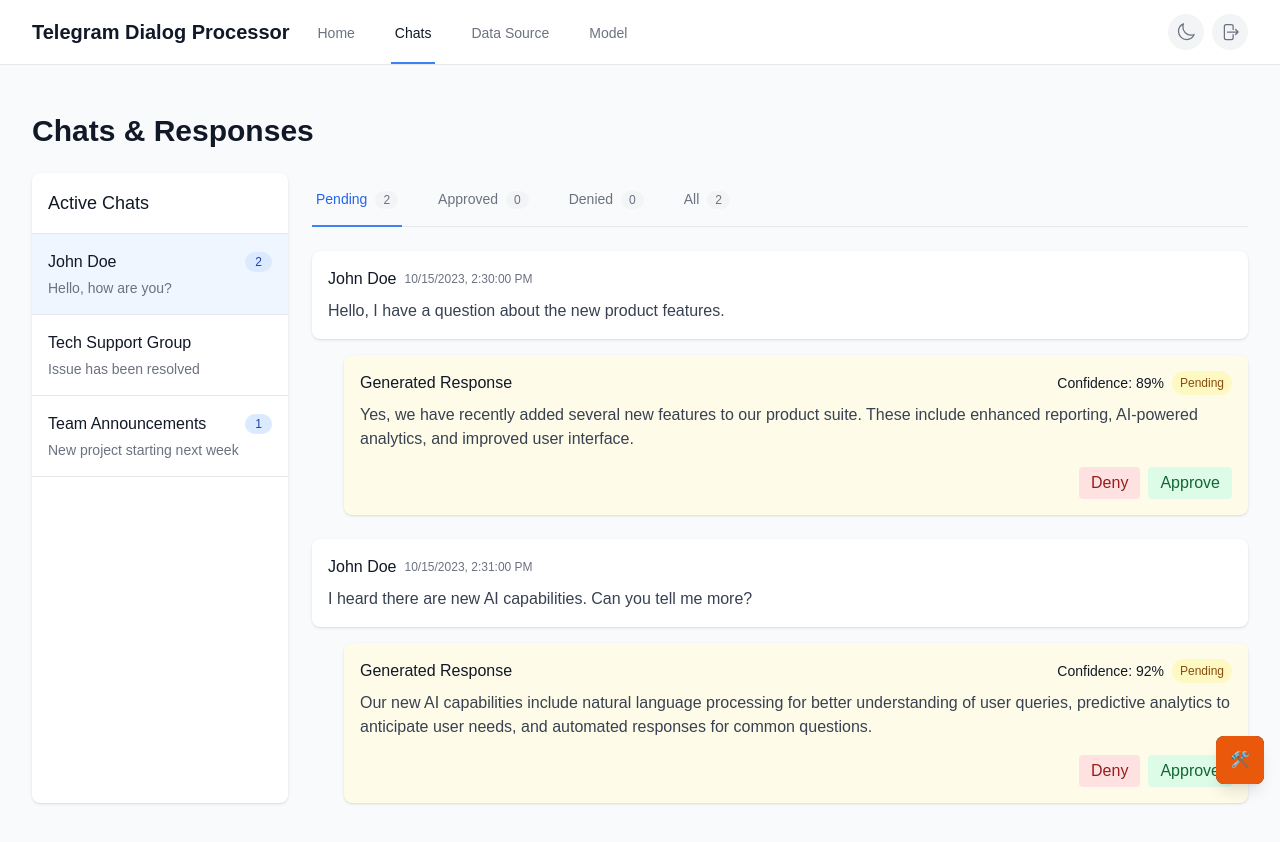
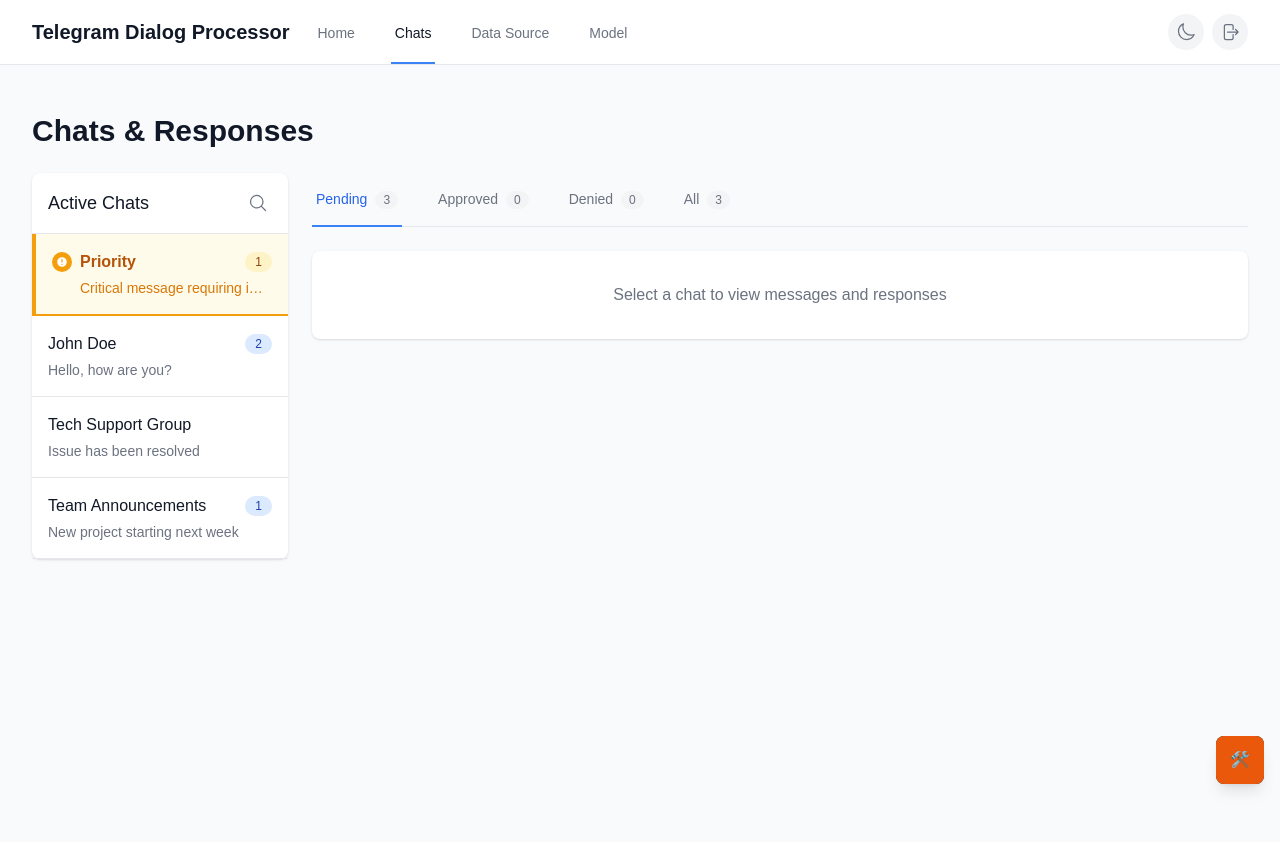
Before and after one commit to BoomMccloud/Telegram_Dialog_AI_Processor, a Next.js app in the folder frontend/: page /chats in a window 1280 px wide. Shown: the top 842 px of the page. After the commit the page ends 800 px from the top, so only its background shows below. Built offline with nearby package versions, Linux system fonts and the light colour scheme; sample sign-in values are in the browser's storage.

Commit message:
updated UX

```diff
--- a/frontend/src/app/chats/page.tsx
+++ b/frontend/src/app/chats/page.tsx
@@ -2,6 +2,7 @@
 
 import { useEffect, useState } from 'react';
 import AppLayout from '../AppLayout';
+import { MagnifyingGlassIcon } from '@heroicons/react/24/outline';
 
 // Define types for the chat interface
 interface Message {
@@ -31,6 +32,7 @@ interface ChatDialog {
   lastMessage?: string;
   unreadCount: number;
   isActive: boolean;
+  isPriority?: boolean;
 }
 
 export default function ChatsPage() {
@@ -51,12 +53,21 @@ export default function ChatsPage() {
 
         // Mock data for demo
         const mockChats: ChatDialog[] = [
+          { id: 0, name: 'Priority', lastMessage: 'Critical message requiring immediate attention', unreadCount: 1, isActive: true, isPriority: true },
           { id: 1, name: 'John Doe', lastMessage: 'Hello, how are you?', unreadCount: 2, isActive: true },
           { id: 2, name: 'Tech Support Group', lastMessage: 'Issue has been resolved', unreadCount: 0, isActive: true },
           { id: 3, name: 'Team Announcements', lastMessage: 'New project starting next week', unreadCount: 1, isActive: false }
         ];
 
         const mockMessages: Message[] = [
+          {
+            id: 'p1',
+            chatId: 0,
+            content: 'IMPORTANT: There is a critical update that requires your immediate attention.',
+            sender: { id: 'system', name: 'System' },
+            timestamp: '2023-10-15T14:28:00Z',
+            isFromUser: false
+          },
           {
             id: 'm1',
             chatId: 1,
@@ -76,6 +87,14 @@ export default function ChatsPage() {
         ];
 
         const mockResponses: GeneratedResponse[] = [
+          {
+            id: 'pr1',
+            messageId: 'p1',
+            content: 'We\'ve detected unusual activity in one of your connected chats. Please review and verify if this is expected behavior.',
+            status: 'pending',
+            timestamp: '2023-10-15T14:29:00Z',
+            confidence: 0.98
+          },
           {
             id: 'r1',
             messageId: 'm1',
@@ -98,8 +117,10 @@ export default function ChatsPage() {
         setMessages(mockMessages);
         setResponses(mockResponses);
 
-        // Default to selecting the first chat
-        if (mockChats.length > 0) {
+        const priorityChat = mockChats.find(chat => chat.isPriority);
+        if (priorityChat) {
+          setSelectedChat(priorityChat.id);
+        } else if (mockChats.length > 0) {
           setSelectedChat(mockChats[0].id);
         }
       } catch (error) {
@@ -153,11 +174,48 @@ export default function ChatsPage() {
             <div className="flex flex-col md:flex-row gap-6">
               {/* Sidebar with chat list */}
               <div className="w-full md:w-64 bg-white dark:bg-gray-800 rounded-lg shadow">
-                <div className="p-4 border-b border-gray-200 dark:border-gray-700">
+                <div className="p-4 border-b border-gray-200 dark:border-gray-700 flex justify-between items-center">
                   <h2 className="text-lg font-medium text-gray-900 dark:text-white">Active Chats</h2>
+                  <button
+                    className="p-1 rounded-full text-gray-500 dark:text-gray-400 hover:bg-gray-100 dark:hover:bg-gray-700"
+                    aria-label="Search chats"
+                    title="Search chats"
+                  >
+                    <MagnifyingGlassIcon className="h-5 w-5" />
+                  </button>
                 </div>
                 <div className="overflow-y-auto max-h-[calc(100vh-250px)]">
-                  {chats.map(chat => (
+                  {chats.filter(chat => chat.isPriority).map(chat => (
+                    <div
+                      key={chat.id}
+                      className={`p-4 border-b-2 border-l-4 border-amber-500 dark:border-amber-600 cursor-pointer bg-amber-50 dark:bg-amber-900/20
+                        ${selectedChat === chat.id ? 'bg-amber-100 dark:bg-amber-900/30' : 'hover:bg-amber-100 dark:hover:bg-amber-900/30'}`}
+                      onClick={() => setSelectedChat(chat.id)}
+                    >
+                      <div className="flex justify-between items-center">
+                        <div className="flex items-center">
+                          <span className="inline-flex items-center justify-center mr-2 w-5 h-5 rounded-full bg-amber-500 dark:bg-amber-600">
+                            <svg className="w-3 h-3 text-white" xmlns="http://www.w3.org/2000/svg" viewBox="0 0 20 20" fill="currentColor">
+                              <path fillRule="evenodd" d="M18 10a8 8 0 11-16 0 8 8 0 0116 0zm-7 4a1 1 0 11-2 0 1 1 0 012 0zm-1-9a1 1 0 00-1 1v4a1 1 0 102 0V6a1 1 0 00-1-1z" clipRule="evenodd" />
+                            </svg>
+                          </span>
+                          <h3 className="font-bold text-amber-700 dark:text-amber-400">{chat.name}</h3>
+                        </div>
+                        {chat.unreadCount > 0 && (
+                          <span className="inline-flex items-center px-2.5 py-0.5 rounded-full text-xs font-medium bg-amber-100 text-amber-800 dark:bg-amber-800 dark:text-amber-100">
+                            {chat.unreadCount}
+                          </span>
+                        )}
+                      </div>
+                      {chat.lastMessage && (
+                        <p className="mt-1 text-sm text-amber-600 dark:text-amber-300 truncate pl-7">
+                          {chat.lastMessage}
+                        </p>
+                      )}
+                    </div>
+                  ))}
+
+                  {chats.filter(chat => !chat.isPriority).map(chat => (
                     <div
                       key={chat.id}
                       className={`p-4 border-b border-gray-200 dark:border-gray-700 cursor-pointer
```
